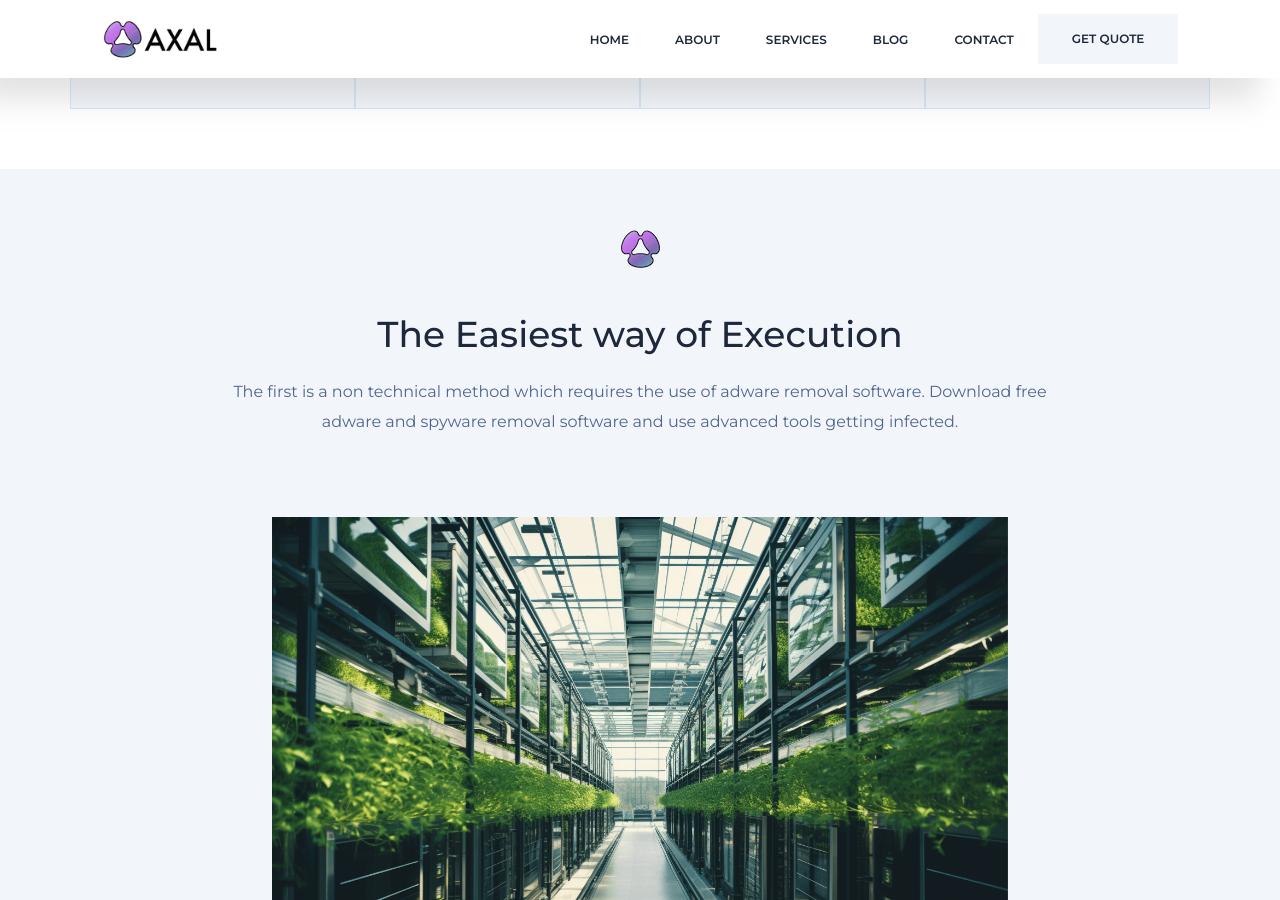
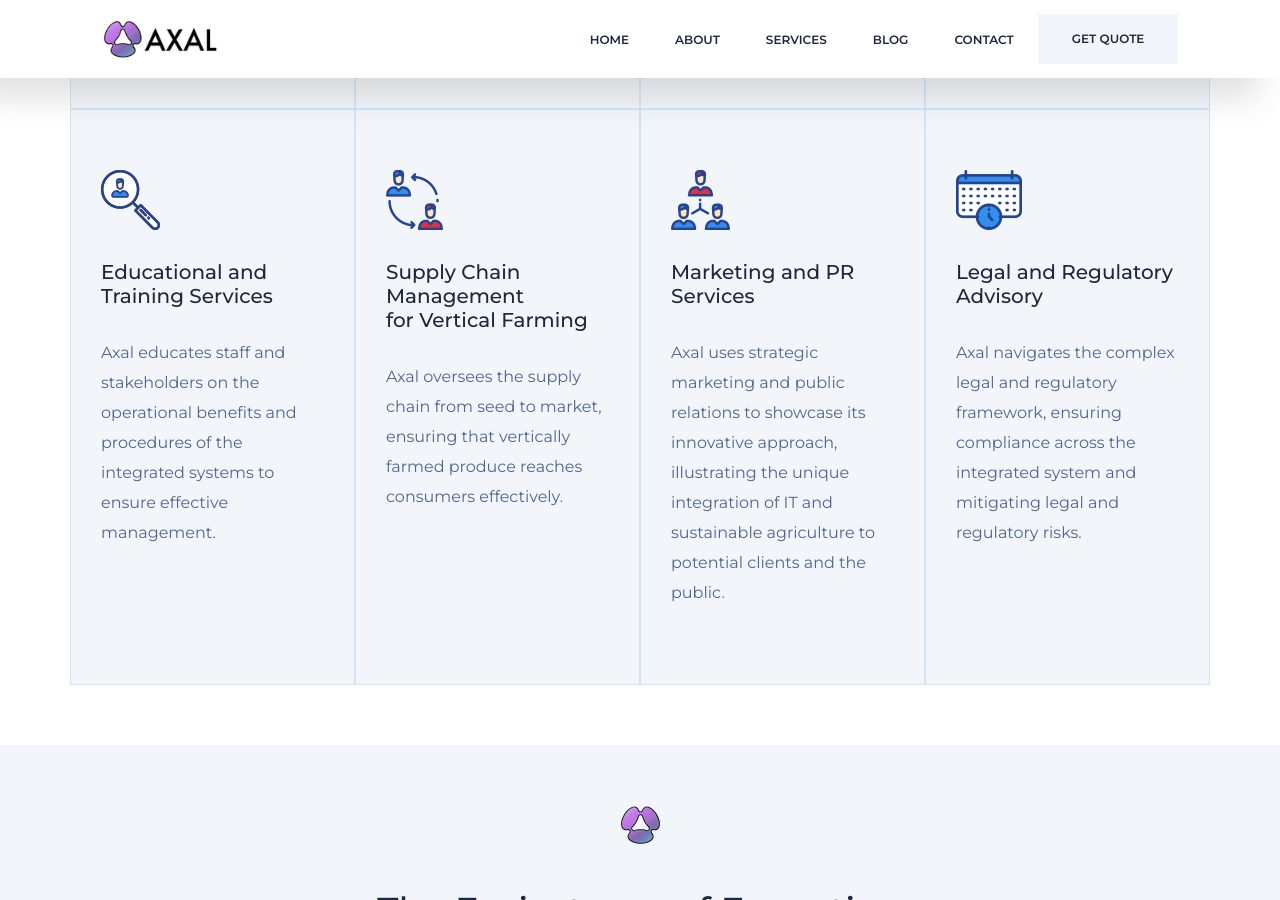
Before and after one commit to Tokenomic-org/test, a Jekyll site: the page built from services.html, in a window 1280 px wide and 900 px high, scrolled down 2932 px. Built offline with Jekyll 4.4.1, drawn with Linux system fonts in a browser that asks for light colours.

Commit message:
Update important_points.yml

```diff
--- a/_data/important_points.yml
+++ b/_data/important_points.yml
@@ -57,3 +57,15 @@ points:
   - title: 'Cooling System Designers'
     icon: 'img/points/i4.png'
     description: ' Axal collaborates with engineers to create cooling systems that meet the needs of IT hardware and are compatible with the thermal dynamics of the greenhouse environment. '
+  - title: 'Educational and <br> Training Services'
+    icon: 'img/points/i1.png'
+    description: 'Axal educates staff and stakeholders on the operational benefits and procedures of the integrated systems to ensure effective management.'
+  - title: 'Supply Chain Management <br> for Vertical Farming'
+    icon: 'img/points/i2.png'
+    description: ' Axal oversees the supply chain from seed to market, ensuring that vertically farmed produce reaches consumers effectively. '
+  - title: 'Marketing and PR Services'
+    icon: 'img/points/i3.png'
+    description: ' Axal uses strategic marketing and public relations to showcase its innovative approach, illustrating the unique integration of IT and sustainable agriculture to potential clients and the public. '
+  - title: 'Legal and Regulatory Advisory'
+    icon: 'img/points/i4.png'
+    description: ' Axal navigates the complex legal and regulatory framework, ensuring compliance across the integrated system and mitigating legal and regulatory risks. '
```
